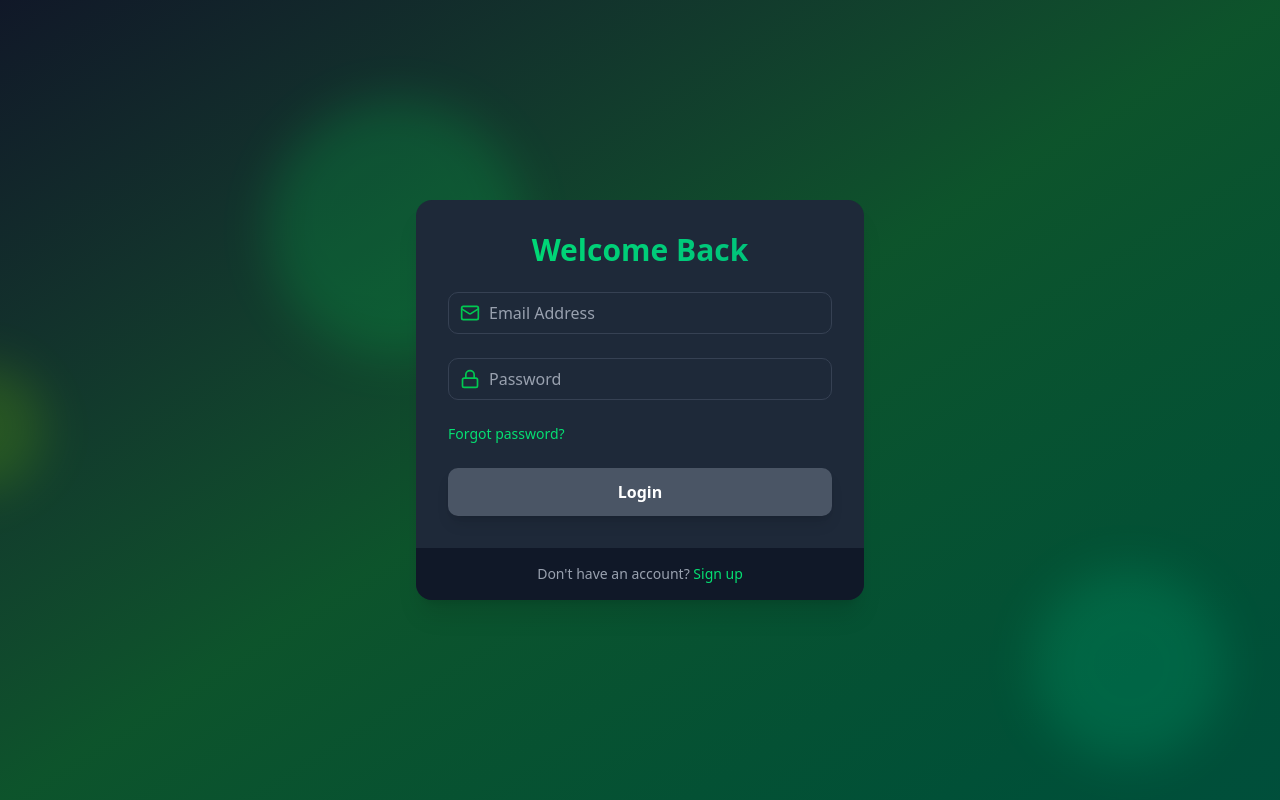
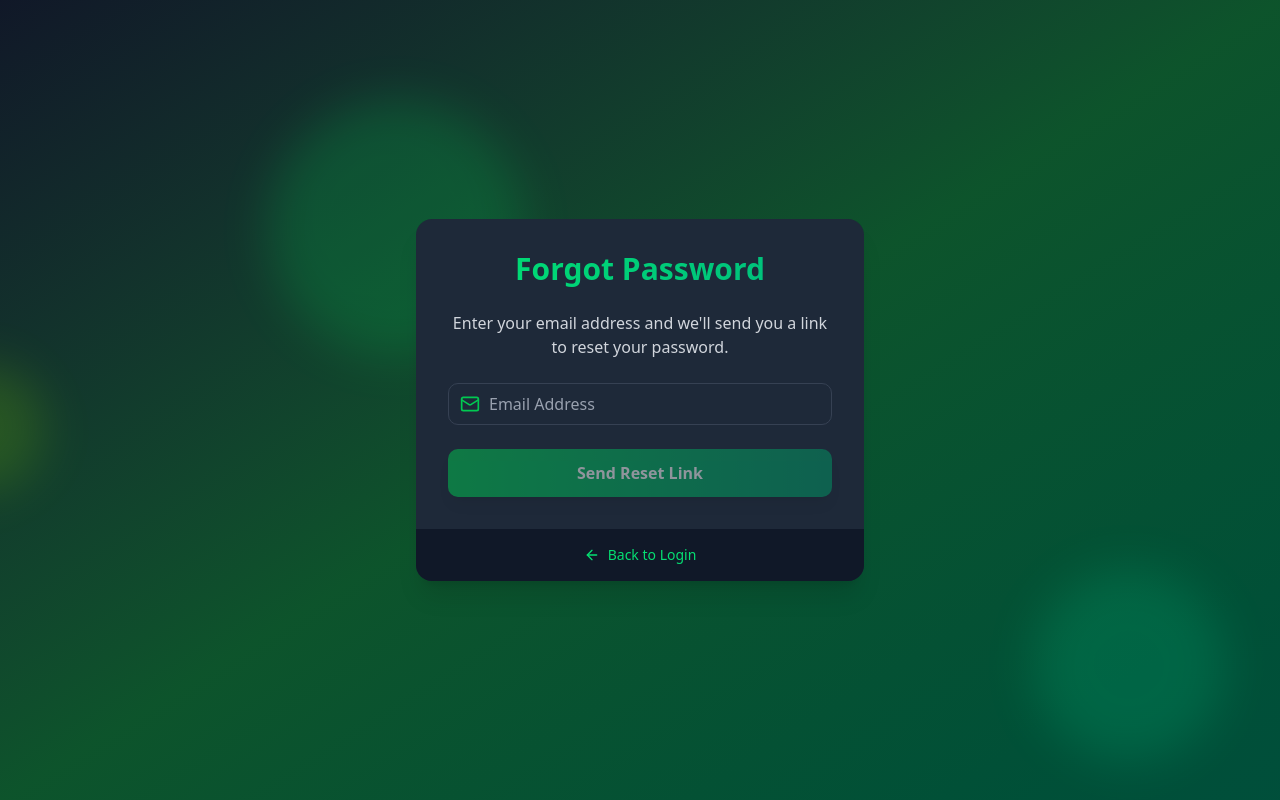
Before and after one commit to dhananjaysable370/MERN-Authentication, a React app in the folder frontend/: page /forgot-password in a window 1280 px wide. Before the commit this address led to /login. Built offline with nearby package versions, Linux system fonts and the light colour scheme; no server answers; the HTML template or start-up script is replaced by a standard one.

Commit message:
completed

```diff
--- a/frontend/src/App.jsx
+++ b/frontend/src/App.jsx
@@ -8,6 +8,8 @@ import { useAuth } from "./context/AuthContext";
 import FloatingShape from "./components/FloatingShape";
 import { Toaster } from "sonner";
 import LoadingSpinner from "./components/LoadingSpinner";
+import ForgotPassword from "./Pages/ForgotPassword";
+import ResetPassword from "./Pages/ResetPassword";
 
 const App = () => {
   const { isLoggedIn, checkAuth, authUser, loadingSpinner } = useAuth();
@@ -54,6 +56,12 @@ const App = () => {
           {!isLoggedIn ? (
             <>
               <Route path="/register" element={<Register />} />
+              <Route path="/forgot-password" element={<ForgotPassword />} />
+              <Route
+                path="/reset-password/:token"
+                element={<ResetPassword />}
+              />
+
               <Route path="/login" element={<Login />} />
               <Route path="*" element={<Navigate to="/login" replace />} />
             </>
--- /dev/null
+++ b/frontend/src/Pages/ForgotPassword.jsx
@@ -0,0 +1,109 @@
+/* eslint-disable no-unused-vars */
+import { motion } from "framer-motion";
+import { useState } from "react";
+import { ArrowLeft, Loader, Mail } from "lucide-react";
+import { Link } from "react-router-dom";
+import { useAuth } from "../context/AuthContext";
+import { toast } from "sonner";
+import axios from "axios";
+
+const ForgotPassword = () => {
+  const [email, setEmail] = useState("");
+  const [isSubmitted, setIsSubmitted] = useState(false);
+  const { BACKEND_URL, isLoading } = useAuth();
+
+  const emailRegex = /^[^\s@]+@[^\s@]+\.[^\s@]+$/;
+  const isEmailValid = emailRegex.test(email);
+
+  const handleSubmit = async (e) => {
+    e.preventDefault();
+    try {
+      const { data } = await axios.post(
+        `${BACKEND_URL}/forgot-password`,
+        { email },
+        { headers: { "Content-Type": "application/json" } }
+      );
+      if (data.success) {
+        toast.success(data.message);
+        setIsSubmitted(true);
+      }
+    } catch (error) {
+      toast.error(error?.response?.data?.message || "Something went wrong.");
+    }
+  };
+
+  return (
+    <motion.div
+      initial={{ opacity: 0, y: 20 }}
+      animate={{ opacity: 1, y: 0 }}
+      transition={{ duration: 0.5 }}
+      className="max-w-md w-full bg-gray-800 bg-opacity-50 backdrop-filter backdrop-blur-xl rounded-2xl shadow-xl overflow-hidden"
+    >
+      <div className="p-8">
+        <h2 className="text-3xl font-bold mb-6 text-center bg-gradient-to-r from-green-400 to-emerald-500 text-transparent bg-clip-text">
+          Forgot Password
+        </h2>
+
+        {!isSubmitted ? (
+          <form onSubmit={handleSubmit}>
+            <p className="text-gray-300 mb-6 text-center">
+              Enter your email address and we'll send you a link to reset your
+              password.
+            </p>
+            <div className="relative mb-6">
+              <div className="absolute inset-y-0 left-0 flex items-center pl-3 pointer-events-none">
+                <Mail className="size-5 text-green-500" />
+              </div>
+              <input
+                type="email"
+                placeholder="Email Address"
+                value={email}
+                onChange={(e) => setEmail(e.target.value)}
+                autoComplete="email"
+                className="w-full pl-10 pr-3 py-2 bg-gray-800 bg-opacity-50 rounded-lg border border-gray-700 focus:border-green-500 focus:ring-2 focus:ring-green-500 text-white placeholder-gray-400 transition duration-200"
+              />
+            </div>
+            <motion.button
+              whileHover={{ scale: isEmailValid ? 1.02 : 1 }}
+              whileTap={{ scale: isEmailValid ? 0.98 : 1 }}
+              className="w-full py-3 px-4 bg-gradient-to-r from-green-500 to-emerald-600 text-white font-bold rounded-lg shadow-lg hover:from-green-600 cursor-pointer hover:to-emerald-700 focus:outline-none focus:ring-2 focus:ring-green-500 focus:ring-offset-2 focus:ring-offset-gray-900 transition duration-200 disabled:opacity-50 disabled:cursor-not-allowed"
+              type="submit"
+              disabled={!isEmailValid || isLoading}
+            >
+              {isLoading ? (
+                <Loader className="size-6 animate-spin mx-auto" />
+              ) : (
+                "Send Reset Link"
+              )}
+            </motion.button>
+          </form>
+        ) : (
+          <div className="text-center">
+            <motion.div
+              initial={{ scale: 0 }}
+              animate={{ scale: 1 }}
+              transition={{ type: "spring", stiffness: 500, damping: 30 }}
+              className="w-16 h-16 bg-green-500 rounded-full flex items-center justify-center mx-auto mb-4"
+            >
+              <Mail className="h-8 w-8 text-white" />
+            </motion.div>
+            <p className="text-gray-300 mb-6">
+              If an account exists for {email}, you will receive a password
+              reset link shortly.
+            </p>
+          </div>
+        )}
+      </div>
+
+      <div className="px-8 py-4 bg-gray-900 bg-opacity-50 flex justify-center">
+        <Link
+          to={"/login"}
+          className="text-sm text-green-400 hover:underline flex items-center"
+        >
+          <ArrowLeft className="h-4 w-4 mr-2" /> Back to Login
+        </Link>
+      </div>
+    </motion.div>
+  );
+};
+export default ForgotPassword;
--- a/frontend/src/Pages/Register.jsx
+++ b/frontend/src/Pages/Register.jsx
@@ -17,7 +17,6 @@ const Register = () => {
   const [isPasswordStrong, setIsPasswordStrong] = useState(false);
   const navigate = useNavigate();
 
-  // check email
   const emailRegex = /^[^\s@]+@[^\s@]+\.[^\s@]+$/;
   useEffect(() => {
     const calculateStrength = (pass) => {
--- /dev/null
+++ b/frontend/src/Pages/ResetPassword.jsx
@@ -0,0 +1,108 @@
+/* eslint-disable no-unused-vars */
+import { useEffect, useState } from "react";
+import { motion } from "framer-motion";
+import { useNavigate, useParams } from "react-router-dom";
+import { Lock } from "lucide-react";
+import { toast } from "sonner";
+import axios from "axios";
+import { useAuth } from "../context/AuthContext";
+import PasswordStrengthMeter from "../components/PasswordStrengthMeter";
+
+const ResetPassword = () => {
+  const [password, setPassword] = useState("");
+  const { BACKEND_URL, isLoading } = useAuth();
+  const [passwordStrength, setPasswordStrength] = useState(0);
+  const [isPasswordStrong, setIsPasswordStrong] = useState(false);
+
+  const { token } = useParams();
+  const navigate = useNavigate();
+
+  useEffect(() => {
+    const calculateStrength = (pass) => {
+      let strength = 0;
+      if (pass.length >= 8) strength += 1;
+      if (/[A-Z]/.test(pass)) strength += 1;
+      if (/[0-9]/.test(pass)) strength += 1;
+      if (/[^A-Za-z0-9]/.test(pass)) strength += 1;
+      return strength;
+    };
+
+    const strength = calculateStrength(password);
+    setPasswordStrength(strength);
+    setIsPasswordStrong(strength >= 3);
+  }, [password]);
+
+  const handleSubmit = async (e) => {
+    e.preventDefault();
+    try {
+      const { data } = await axios.post(
+        `${BACKEND_URL}/reset-password/${token}`,
+        { password },
+        {
+          headers: {
+            "Content-Type": "application/json",
+          },
+        }
+      );
+      if (data.success) {
+        toast.success(data.message);
+      }
+      setTimeout(() => {
+        navigate("/login");
+      }, 2000);
+    } catch (error) {
+      toast.error(error?.response?.data?.message || "Error resetting password");
+    }
+  };
+
+  return (
+    <motion.div
+      initial={{ opacity: 0, y: 20 }}
+      animate={{ opacity: 1, y: 0 }}
+      transition={{ duration: 0.5 }}
+      className="max-w-md w-full bg-gray-800 bg-opacity-50 backdrop-filter backdrop-blur-xl rounded-2xl shadow-xl overflow-hidden"
+    >
+      <div className="p-8">
+        <h2 className="text-3xl font-bold mb-6 text-center bg-gradient-to-r from-green-400 to-emerald-500 text-transparent bg-clip-text">
+          Reset Password
+        </h2>
+
+        <form onSubmit={handleSubmit}>
+          <div className="relative mb-6">
+            <div className="absolute inset-y-0 left-0 flex items-center pl-3 pointer-events-none">
+              <Lock className="size-5 text-green-500" />
+            </div>
+            <input
+              type="password"
+              placeholder="Password"
+              value={password}
+              onChange={(e) => setPassword(e.target.value)}
+              className="w-full pl-10 pr-3 py-2 bg-gray-800 bg-opacity-50 rounded-lg border border-gray-700 focus:border-green-500 focus:ring-2 focus:ring-green-500 text-white placeholder-gray-400 transition duration-200"
+            />
+          </div>
+
+          <PasswordStrengthMeter
+            password={password}
+            onStrengthChange={setPasswordStrength}
+          />
+
+          {!isPasswordStrong && password.length > 0 && (
+            <p className="text-yellow-500 text-sm mt-2">
+              Please create a stronger password to continue
+            </p>
+          )}
+          <motion.button
+            whileHover={{ scale: isPasswordStrong ? 1.02 : 1 }}
+            whileTap={{ scale: isPasswordStrong ? 0.98 : 1 }}
+            className="w-full mt-4 py-3 px-4 bg-gradient-to-r from-green-500 to-emerald-600 text-white font-bold rounded-lg shadow-lg hover:from-green-600 hover:to-emerald-700 focus:outline-none focus:ring-2 focus:ring-green-500 focus:ring-offset-2 focus:ring-offset-gray-900 transition duration-200 disabled:opacity-50 disabled:cursor-not-allowed cursor-pointer"
+            type="submit"
+            disabled={isLoading || !isPasswordStrong}
+          >
+            {isLoading ? "Resetting..." : "Set New Password"}
+          </motion.button>
+        </form>
+      </div>
+    </motion.div>
+  );
+};
+export default ResetPassword;
```
Also changed, not shown: 2 other files (tests, documents, lock files or other folders).
